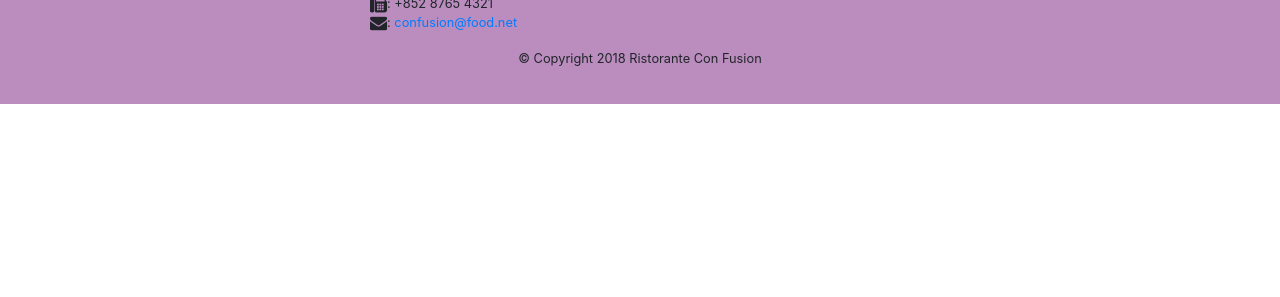
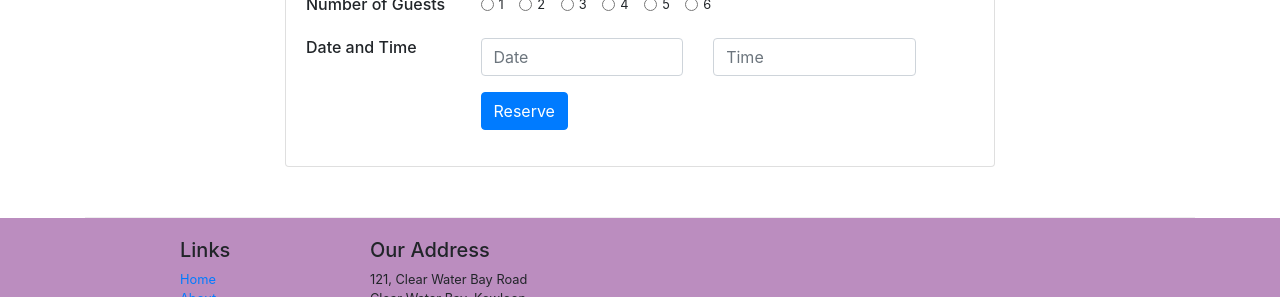
Before and after one commit to Vincent-Aboagye/bootTrap4_test, a website: page index.html in a window 1280 px wide. Shown: the part 1118-1415 px from the top of the page. Before the commit the page ends 1222 px from the top, so only its background shows below. Drawn offline with nearby package versions, Linux system fonts and the light colour scheme; a web font is replaced by a local one.

Commit message:
Assignment in progress

```diff
--- a/index.html
+++ b/index.html
@@ -102,7 +102,78 @@
                 </div>
             </div>
         </div>
+        <div class="row row-content align-items-center">
+            <div class="col-12 col-sm-8 offset-sm-2">
+                <div class="card">
+                    <h3 class="card-header bg-warning" style="color:floralwhite">
+                      Reserve a Table
+                    </h3>
+                    <div class="card-body">
+                        <div class="row">
+                            <div class="col-12">
+                                <form>
+                                    <div class="form-group row">
+                                        <div class="col-12 col-lg-3">
+                                            <h6>Number of Guests</h6>
+                                        </div>
+                                        <div class="col-sm-6">
+                                            <div class="form-check form-check-inline">
+                                                <input class="form-check-input" type="radio" name="inlineRadio" id="inlineRadio1" value="1">
+                                                <label class="form-check-label" for="inlineRadio1">1</label>
+                                            </div>
+                                            <div class="form-check form-check-inline">
+                                                <input class="form-check-input" type="radio" name="inlineRadio" id="inlineRadio2" value="2">
+                                                <label class="form-check-label" for="inlineRadio2">2</label>
+                                            </div>
+                                            <div class="form-check form-check-inline">
+                                                <input class="form-check-input" type="radio" name="inlineRadio" id="inlineRadio3" value="3">
+                                                <label class="form-check-label" for="inlineRadio3">3</label>
+                                            </div>
+                                            <div class="form-check form-check-inline">
+                                                <input class="form-check-input" type="radio" name="inlineRadio" id="inlineRadio4" value="4">
+                                                <label class="form-check-label" for="inlineRadio4">4</label>
+                                            </div>
+                                            <div class="form-check form-check-inline">
+                                                <input class="form-check-input" type="radio" name="inlineRadio" id="inlineRadio5" value="5">
+                                                <label class="form-check-label" for="inlineRadio5">5</label>
+                                            </div>
+                                            <div class="form-check form-check-inline">
+                                                <input class="form-check-input" type="radio" name="inlineRadio" id="inlineRadio6" value="option6">
+                                                <label class="form-check-label" for="inlineRadio6">6</label>
+                                            </div>
+                                        </div>
+                                    </div>
+                                    <div class="form-group row">
+                                        <div class="col-md-3">
+                                            <h6>Date and Time</h6>
+                                        </div>
+                                        <div class="col-md-4">
+                                            <input type="datetime" class="form-control" id="date" name="date"
+                                            placeholder="Date">
+                                        </div>
+                                        <div class="col-md-4">
+                                            <input type="datetime" class="form-control" id="time" name="time"
+                                                placeholder="Time">
+                                        </div>
+                                    </div>
+                                    <div class="form-group row">
+                                        <div class="offset-1 offset-sm-3">
+                                            <button class="btn btn-primary"
+                                            style="margin-left: 15px;" type="submit">
+                                            Reserve
+                                        </button>
+                                        </div>
+
+                                    </div>
+                                </form>
+                            </div>
+                        </div>
+                    </div>
+                </div>
+            </div>
+        </div>
     </div>
+
 
     <footer class="footer">
         <div class="container">
```
